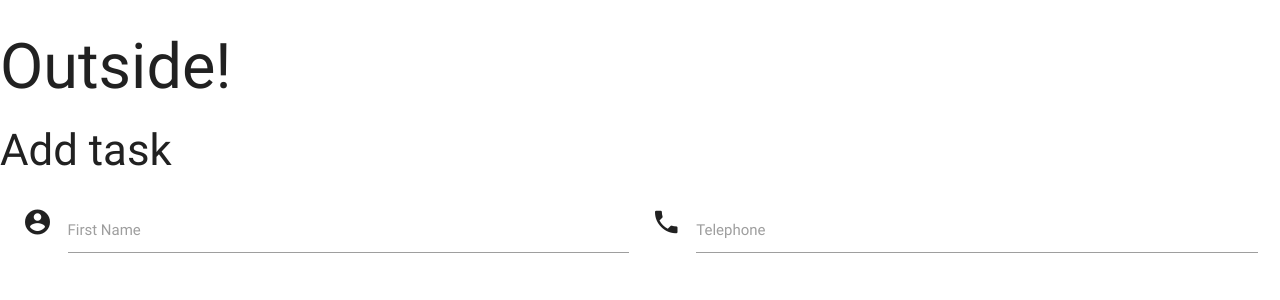
After one commit to VladimirB3/task-manager, a Flask app: page /add_task in a window 1280 px wide. The commit adds this page. Shown: the top 300 px of the page. Run offline with Flask 2, Linux system fonts and the light colour scheme; some libraries are stand-ins or nearby versions.

Commit message:
Added a form to addtask.html

```diff
--- a/app.py
+++ b/app.py
@@ -15,6 +15,10 @@
 def get_tasks():
     return render_template("tasks.html", tasks=list(mongo.db.tasks.find()))
 
+@app.route('/add_task')
+def add_task():
+    return render_template('addtask.html')
+
 if __name__ == '__main__':
     app.run(host=os.environ.get('IP'),
     port=int(os.environ.get('PORT')),
--- /dev/null
+++ b/templates/addtask.html
@@ -0,0 +1,22 @@
+{% extends 'base.html' %}
+{% block content %}
+
+<h3>Add task</h3>
+<div class="row">
+    <form action="" method="POST" class="col s12">
+      <div class="row">
+        <div class="input-field col s6">
+          <i class="material-icons prefix">account_circle</i>
+          <input id="icon_prefix" type="text" class="validate">
+          <label for="icon_prefix">First Name</label>
+        </div>
+        <div class="input-field col s6">
+          <i class="material-icons prefix">phone</i>
+          <input id="icon_telephone" type="tel" class="validate">
+          <label for="icon_telephone">Telephone</label>
+        </div>
+      </div>
+    </form>
+</div>
+
+{% endblock %}
--- a/templates/tasks.html
+++ b/templates/tasks.html
@@ -12,7 +12,7 @@
 <ul class="collapsible">
     {% for task in tasks %}
     <li>
-      <div class="collapsible-header"><i class="material-icons">filter_drama</i>{{task.task_name}} - {{task.due_date}}</div>
+      <div class="collapsible-header"><i class="material-icons">expand_more</i><strong>{{task.task_name}}</strong> - {{task.due_date}}</div>
       <div class="collapsible-body"><span>{{task.task_description}}</span></div>
     </li>
     {% endfor %}
```
